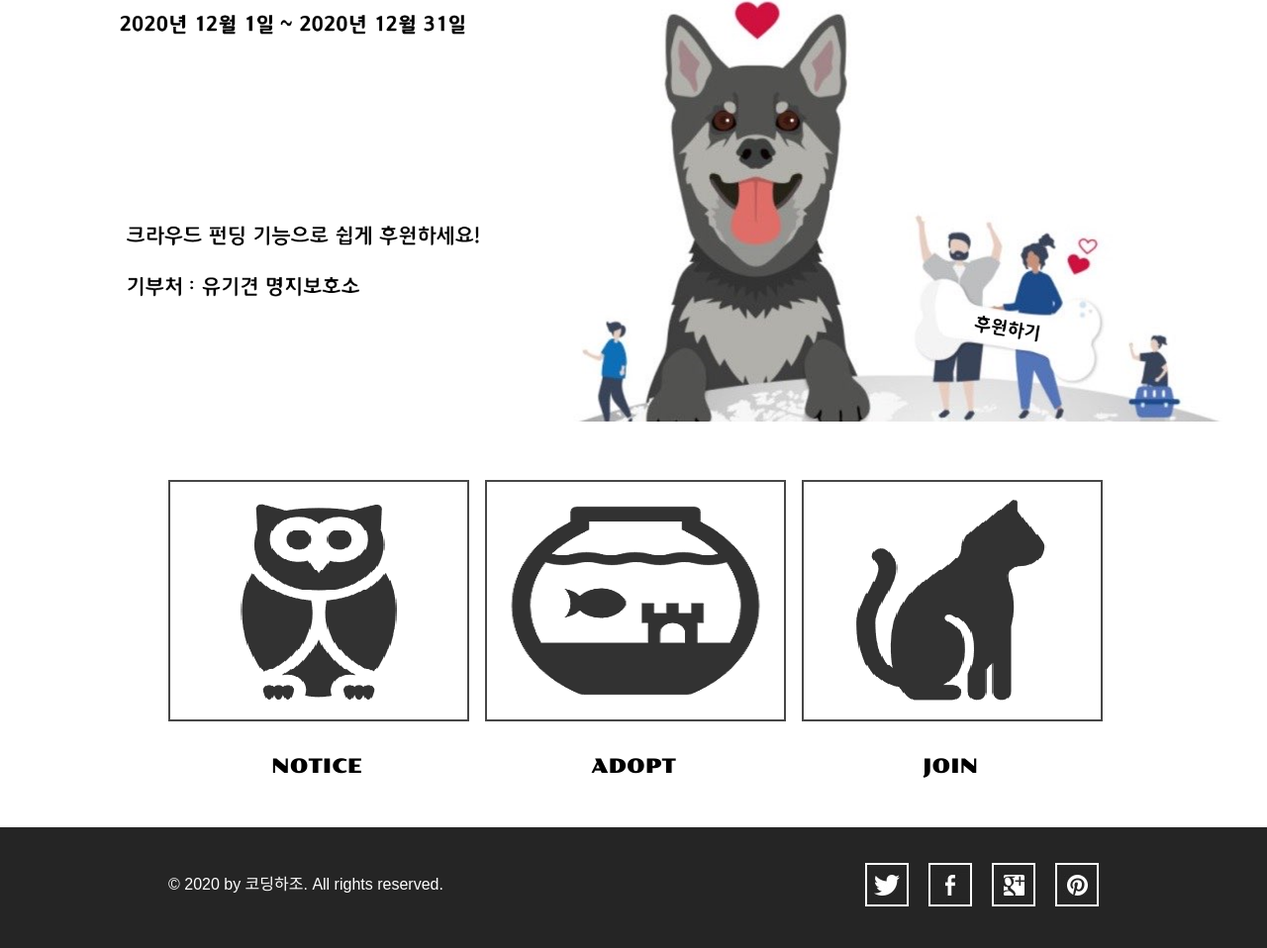
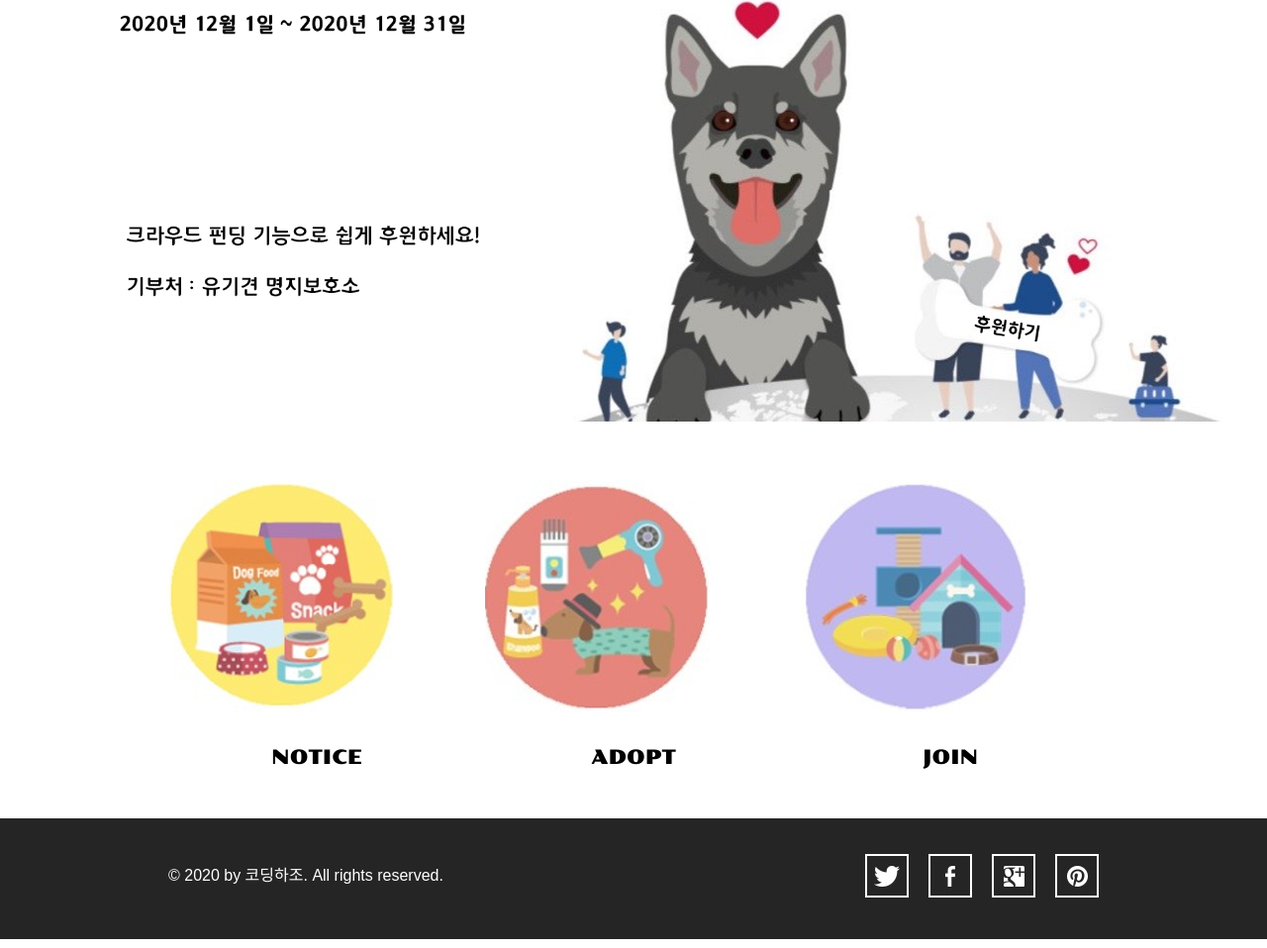
Before and after one commit to jincoderk/TeamProject_OOP, a plain HTML site: page WebContent/index.html in a window 1280 px wide. Shown: the part 530-1488 px from the top of the page at 99% size. Drawn offline with Linux system fonts and the light colour scheme; a web font is replaced by a local one.

Commit message:
하단 이미지 변경

```diff
--- a/WebContent/css/style.css
+++ b/WebContent/css/style.css
@@ -322,7 +322,7 @@ a:link{
 	text-transform: uppercase;
 }
 #body > ul li a img {
-	border: 2px solid #1a1a1a;
+/*	border: 2px solid #1a1a1a; */
 	display: block;
 	margin: 0;
 	padding: 0;
--- a/WebContent/index.html
+++ b/WebContent/index.html
@@ -49,19 +49,19 @@ A:hover{text-decoration:none; color: black;}
 		<ul>
 			<li>
 				<a href="notice.html">
-					<img src="./images/부엉이.png" alt="">
+					<img src="./images/1.png" alt="">
 					<span>NOTICE</span>
 				</a>
 			</li>
 			<li>
 				<a href="adopt.html">
-					<img src="./images/물고기.png" alt="">
+					<img src="./images/2.jpg" alt="">
 					<span>adopt</span>
 				</a>
 			</li>
 			<li>
 				<a href="join.html">
-					<img src="./images/고양이.png" alt="">
+					<img src="./images/3.jpg" alt="">
 					<span>JOIN</span>
 				</a>
 			</li>
```
Also changed, not shown: WebContent/images/1.png (added), WebContent/images/2.jpg (added), WebContent/images/3.jpg (added).
